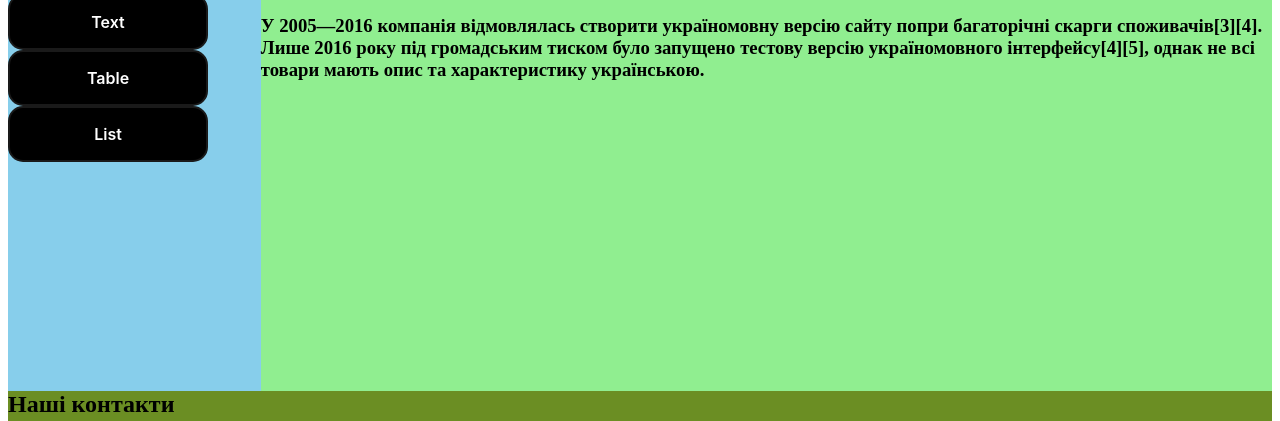
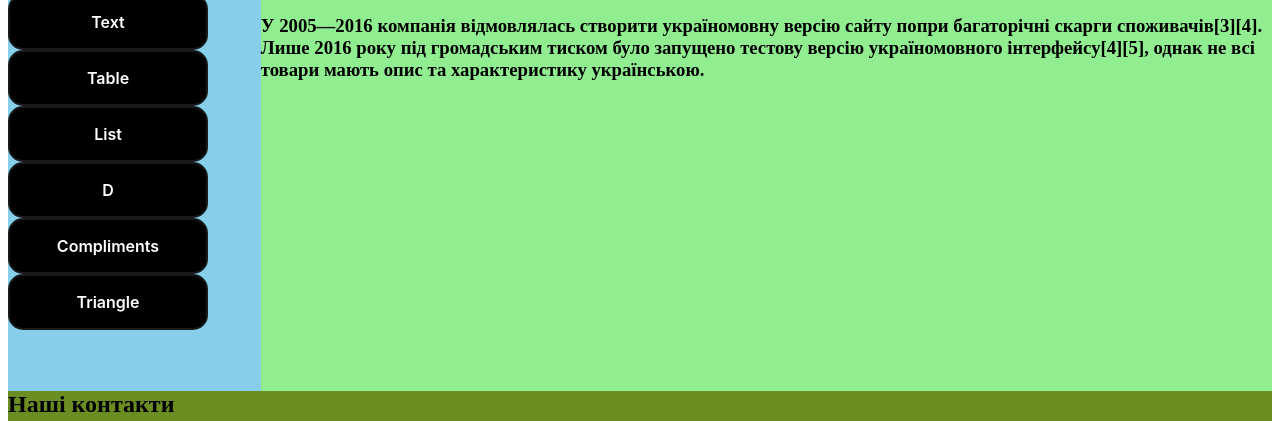
Before and after one commit to MeroyAndrii/firstwork, a plain HTML site: page index.html in a window 1280 px wide. Shown: the part 617-1038 px from the top of the page. Drawn offline with Linux system fonts and the light colour scheme.

Commit message:
Update index.html

```diff
--- a/index.html
+++ b/index.html
@@ -23,6 +23,9 @@
 <a href="study/text.html"target="_blank"><button class="button-31" role="button">Text</button></a>
 <a href="study/table.html"target="_blank"><button class="button-31" role="button">Table</button></a>
 <a href="study/list.html"target="_blank"><button class="button-31" role="button">List</button></a>
+<a href="study/d.html"target="_blank"><button class="button-31" role="button">D</button></a>
+<a href="study/JS11.05.html"target="_blank"><button class="button-31" role="button">Compliments</button></a>
+<a href="study/triengle.html"target="_blank"><button class="button-31" role="button">Triangle</button></a>
 </div>
 <div id="content"><h2>Про нас</h2>
 <iframe width="450" height="250" src="https://www.youtube.com/embed/sFYvsTGS8Bk" title="Розетка, ЧЕЙ КРИМ?! // СКАНДАЛИ та ПРАВДА ПРО БРЕНД" frameborder="0" allow="accelerometer; autoplay; clipboard-write; encrypted-media; gyroscope; picture-in-picture; web-share" allowfullscreen></iframe>
```
